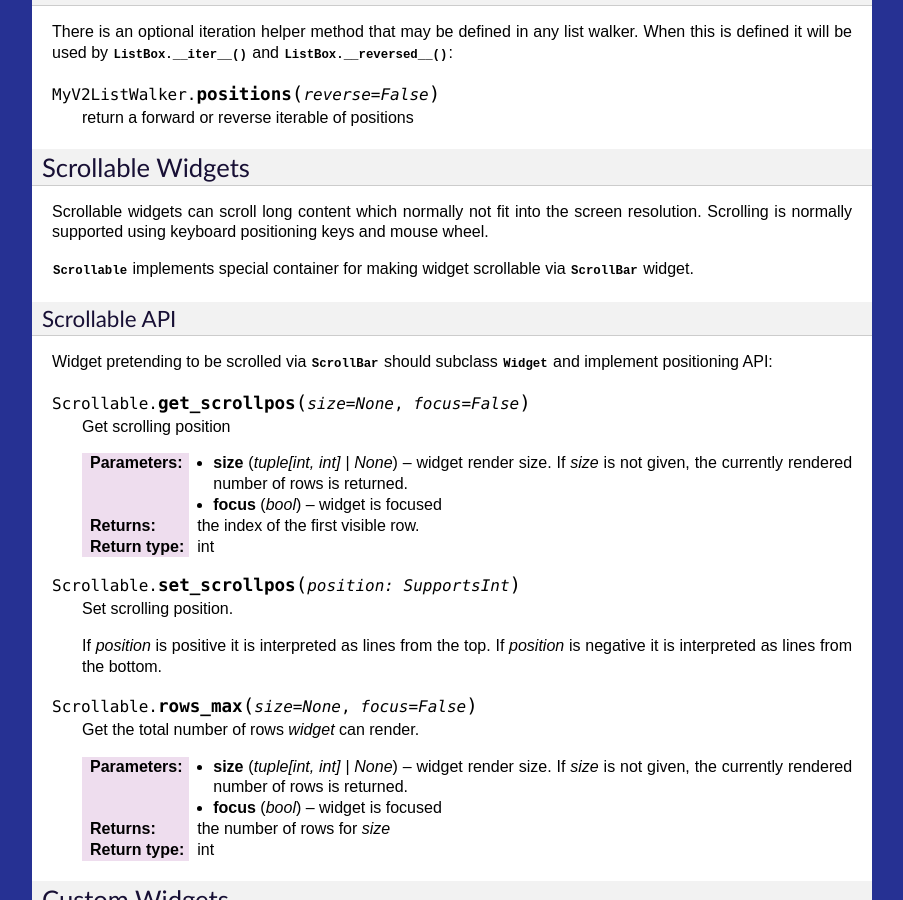
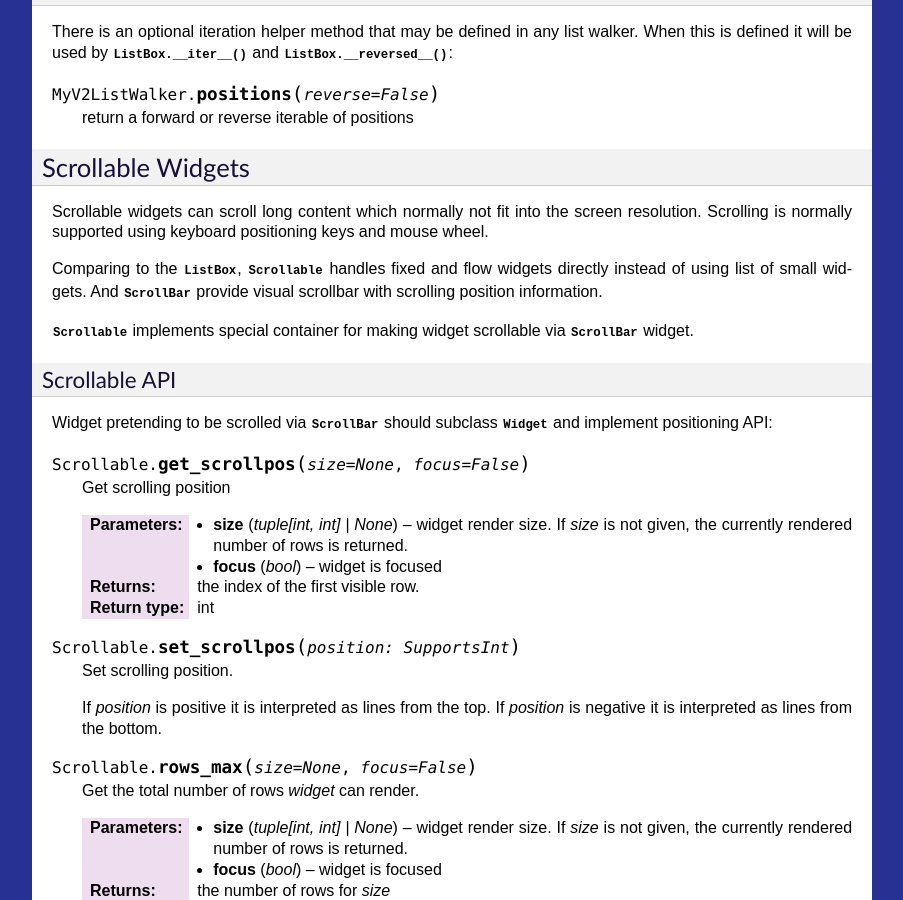
Before and after one commit to urwid/urwid, a Sphinx documentation site: the page built from docs/manual/widgets.rst, in a window 1280 px wide and 900 px high, scrolled down 8791 px. Shown: the whole window, without its empty margins (198-1101 px from the left). Built offline with Sphinx 7.4.7, drawn with Linux system fonts in a browser that asks for light colours.

Commit message:
Notice difference from `ListBox`

```diff
--- a/docs/manual/widgets.rst
+++ b/docs/manual/widgets.rst
@@ -582,6 +582,10 @@ Scrollable Widgets
 Scrollable widgets can scroll long content which normally not fit into the screen resolution.
 Scrolling is normally supported using keyboard positioning keys and mouse wheel.
 
+Comparing to the :class:`ListBox`,
+:class:`Scrollable` handles fixed and flow widgets directly instead of using list of small widgets.
+And :class:`ScrollBar` provide visual scrollbar with scrolling position information.
+
 .. currentmodule:: Scrollable
 
 :class:`Scrollable` implements special container for making widget scrollable via :class:`ScrollBar` widget.
```
